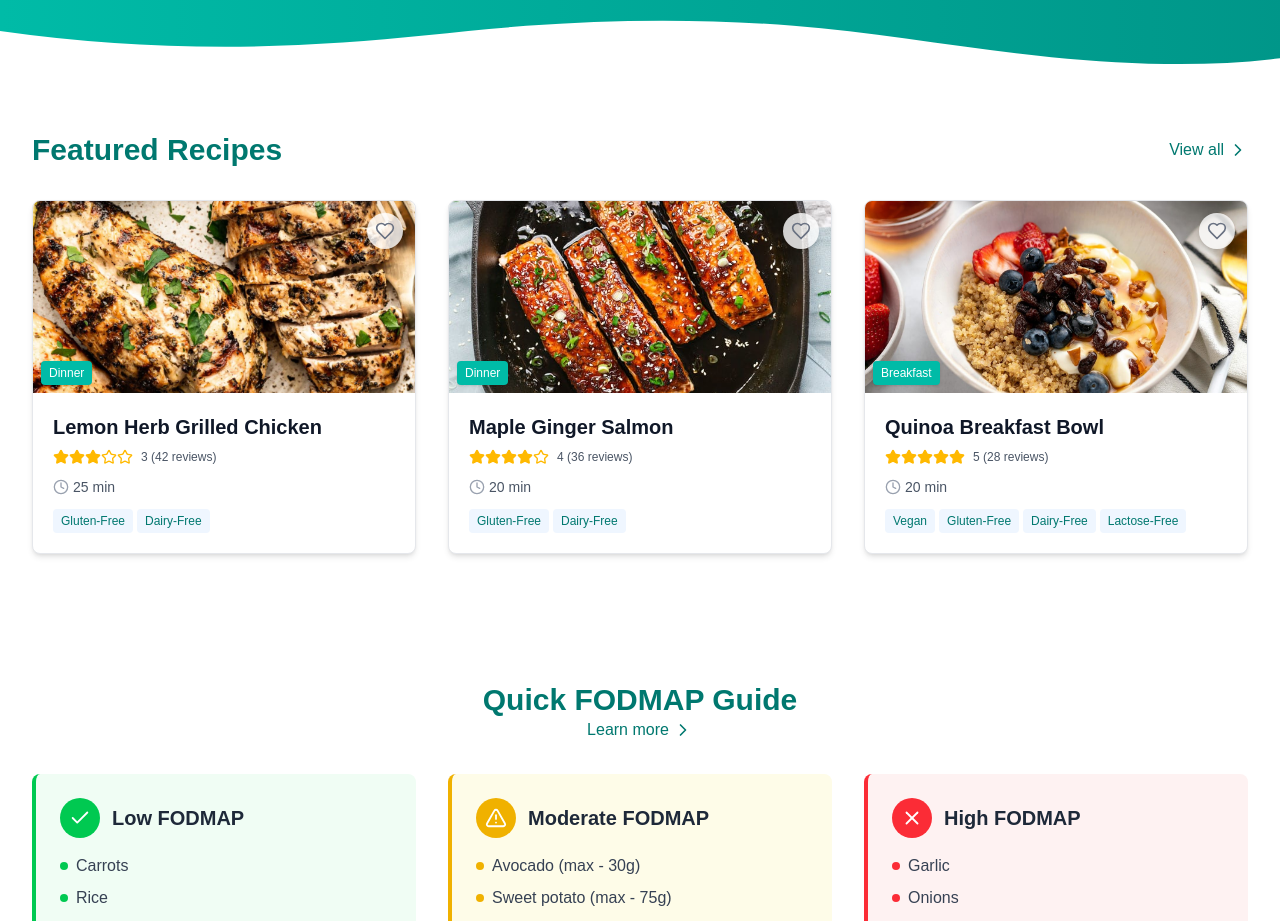
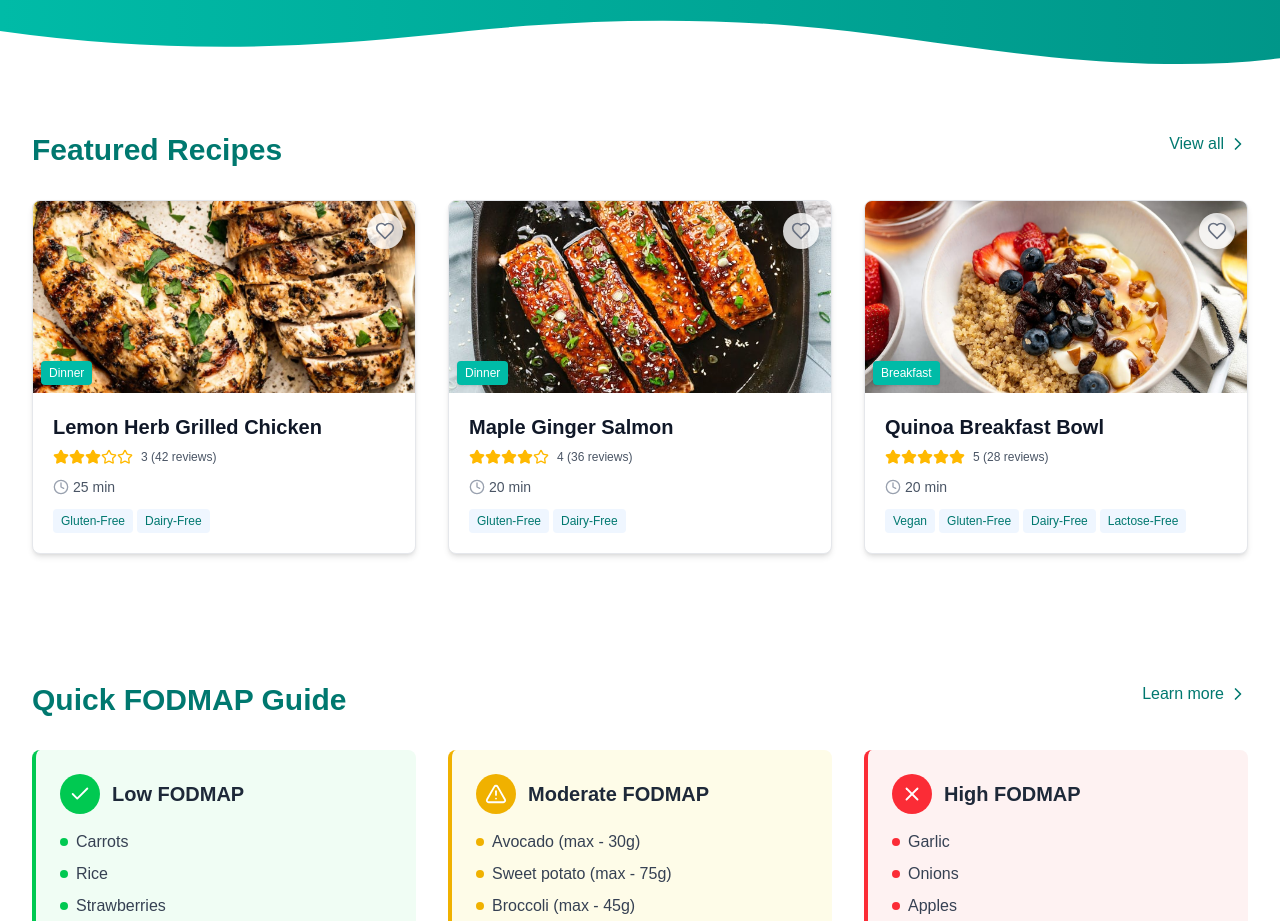
Before and after one commit to zarhaselene/fodmap-recipe, a Next.js app: page / in a window 1280 px wide. Shown: the part 380-1301 px from the top of the page. Built offline with nearby package versions, Linux system fonts and the light colour scheme.

Commit message:
Update layout of FeaturedRecipes and FodmapGuide components for improved responsiveness

```diff
--- a/src/app/components/home/FeaturedRecipes.jsx
+++ b/src/app/components/home/FeaturedRecipes.jsx
@@ -48,7 +48,7 @@
     <section className="py-16">
       <div className="max-w-7xl mx-auto px-4 sm:px-6 lg:px-8">
         <motion.div
-          className="flex items-center justify-between mb-8"
+          className="flex flex-col md:flex-row items-start justify-between mb-8"
           initial={{ opacity: 0, y: -20 }}
           animate={{ opacity: 1, y: 0 }}
           transition={{ duration: 0.5 }}
--- a/src/app/components/home/FodmapGuide.jsx
+++ b/src/app/components/home/FodmapGuide.jsx
@@ -51,7 +51,7 @@
     <section className="py-16">
       <div className="max-w-7xl mx-auto px-4 sm:px-6 lg:px-8">
         <motion.div
-          className="flex flex-col md:items-center justify-between mb-8"
+          className="flex flex-col md:flex-row items-start justify-between mb-8"
           initial={{ opacity: 0, y: -20 }}
           animate={{ opacity: 1, y: 0 }}
           transition={{ duration: 0.5 }}
```
